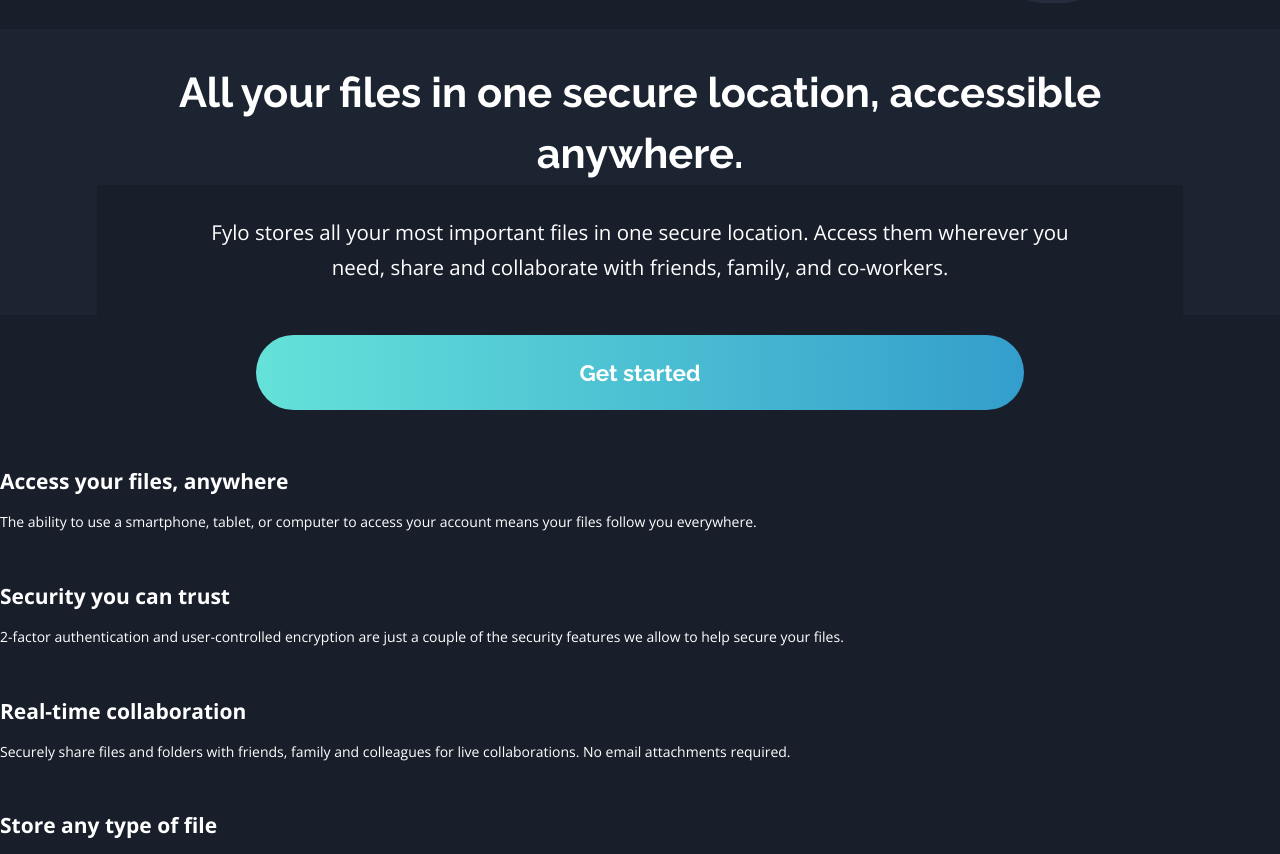
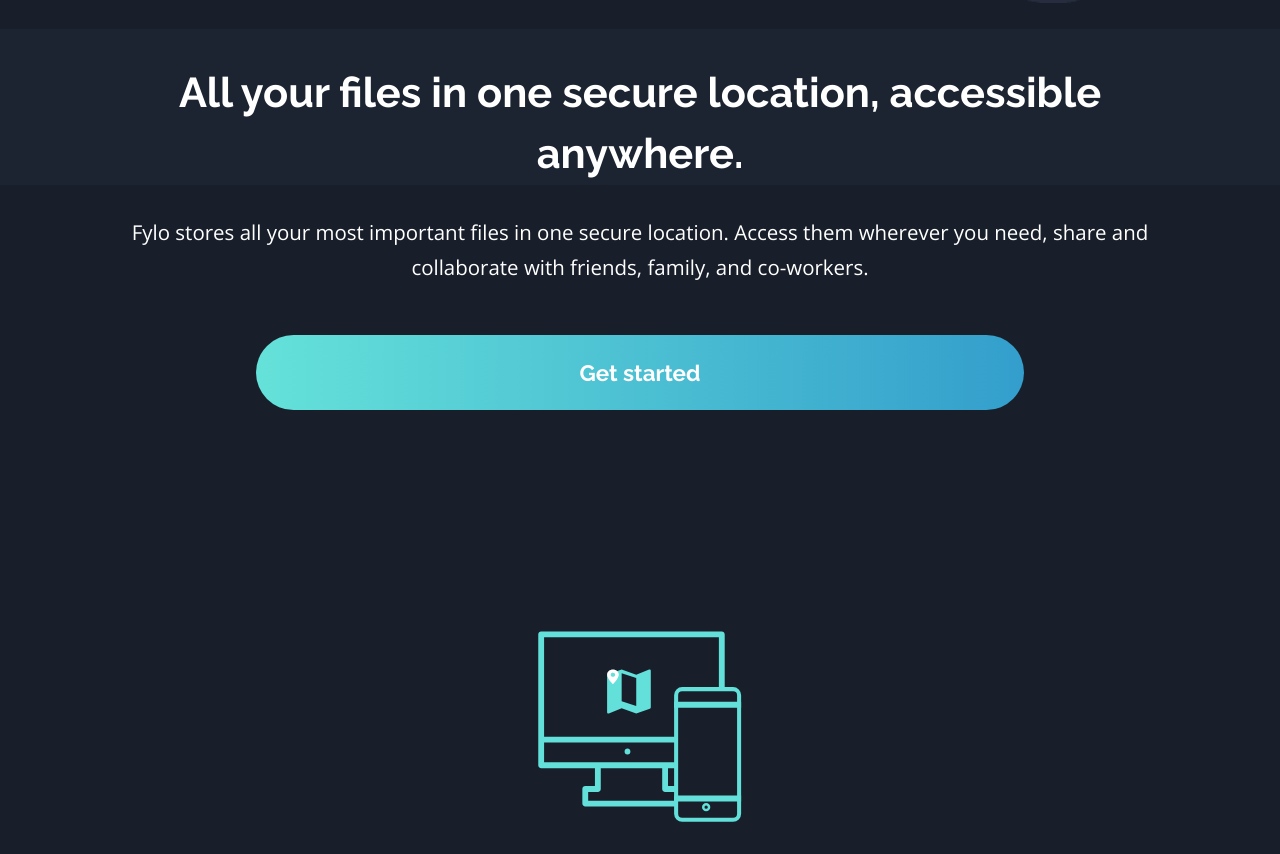
Before and after one commit to karla-codes/fylo-dark-theme-landing-page, a plain HTML site: page index.html in a window 1280 px wide. Shown: the part 918-1772 px from the top of the page. Drawn offline with nearby package versions, Linux system fonts and the light colour scheme.

Commit message:
Added CSS for features section

```diff
--- a/css/main.css
+++ b/css/main.css
@@ -20,7 +20,18 @@ a {
   background-color: hsl(217, 28%, 15%);
 }
 
-
+button {
+  font-family: 'Raleway', sans-serif;
+  font-size: 1.4rem;
+  font-weight: 700;
+  color: hsl(0, 0%, 100%);
+  border-radius: 50px;
+  border: none;
+  background-image: linear-gradient(to right, hsl(176, 68%, 64%), hsl(198, 60%, 50%));
+  width: 60%;
+  height: 75px;
+  margin: 20px auto;
+}
 
 
 /********************************************************* Mobile Styles
@@ -61,7 +72,7 @@ nav {
   width: 100%;
   background-image: url(../images/bg-curvy-mobile.svg);
   background-repeat: no-repeat;
-  background-size: 125% 35%;
+  background-size: 120% 35%;
   background-position: center 48%;
 }
 
@@ -92,25 +103,52 @@ nav {
   font-size: 1.28rem;
   line-height: 2.2rem;
   background-color: hsl(218, 28%, 13%);
-  width: 70%;
   margin: 0;
-  padding: 30px 95px;
+  padding: 30px 85px;
 }
 
-button {
-  font-family: 'Raleway', sans-serif;
-  font-size: 1.4rem;
-  font-weight: 700;
-  color: hsl(0, 0%, 100%);
-  border-radius: 50px;
-  border: none;
-  background-image: linear-gradient(to right, hsl(176, 68%, 64%), hsl(198, 60%, 50%));
-  width: 60%;
-  height: 75px;
-  margin: 20px auto;
-}
 
 .hero-button {
   background-color: hsl(218, 28%, 13%);
   width: 100%;
 }
+
+/********** Features Styles **********/
+
+.features-wrapper {
+  display: flex;
+  flex-direction: column;
+  align-items: center;
+  width: 100%;
+  margin-top: 200px;
+}
+
+.features-icons {
+  display: flex;
+  flex-direction: column;
+  align-items: center;
+  width: inherit;
+}
+
+.features-icons img {
+  width: 16%;
+}
+
+.features-description {
+  width: 80%;
+}
+
+.features-description h2 {
+  font-size: 2rem;
+  font-family: 'Raleway', sans-serif;
+  text-align: center;
+  margin: 60px auto 20px;
+}
+
+.features-description p {
+  font-size: 1.4rem;
+  line-height: 2.3rem;
+  text-align: center;
+  margin-bottom: 140px;
+  width: 100%;
+}
--- a/index.html
+++ b/index.html
@@ -47,7 +47,7 @@
 
     <section class="features-wrapper">
       <div class="features-icons">
-        <img src="" alt="">
+        <img src="./images/icon-access-anywhere.svg" alt="Computer icon">
       </div>
       <div class="features-description">
         <h2>Access your files, anywhere</h2>
@@ -55,7 +55,7 @@
           everywhere.</p>
       </div>
       <div class="features-icons">
-        <img src="" alt="">
+        <img src="./images/icon-security.svg" alt="Security icon">
       </div>
       <div class="features-description">
         <h2>Security you can trust</h2>
@@ -63,7 +63,7 @@
           help secure your files.</p>
       </div>
       <div class="features-icons">
-        <img src="" alt="">
+        <img src="./images/icon-collaboration.svg" alt="Real-time collaboration icon">
       </div>
       <div class="features-description">
         <h2>Real-time collaboration</h2>
@@ -71,7 +71,7 @@
           attachments required.</p>
       </div>
       <div class="features-icons">
-        <img src="" alt="">
+        <img src="./images/icon-any-file.svg" alt="File icon">
       </div>
       <div class="features-description">
         <h2>Store any type of file</h2>
```
